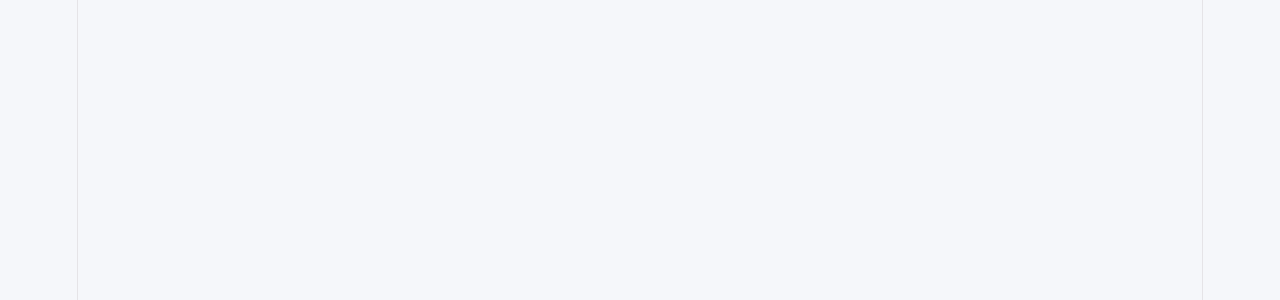
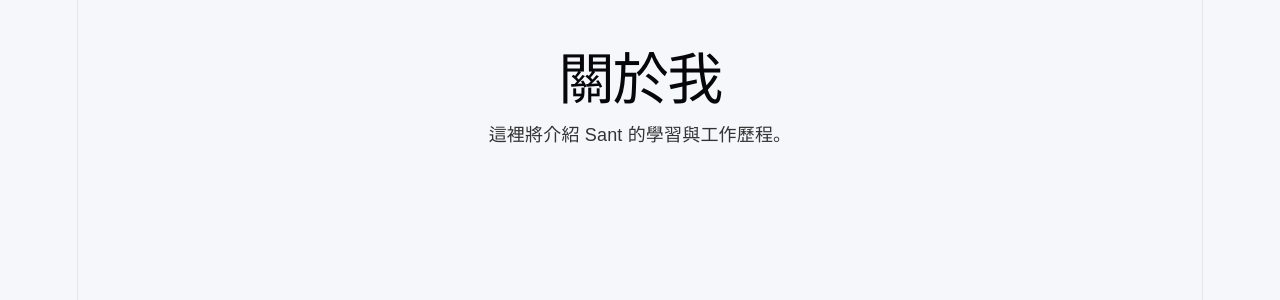
Before and after one commit to jouliwen-sant1120/sant-learning-notes, a React (Vite) app: page /sant-learning-notes/about in a window 1280 px wide. Before the commit this address had no page. Shown: the top 300 px of the page. Built offline with nearby package versions, Linux system fonts and the light colour scheme.

Commit message:
feat: 完成 About 頁面與 Navbar 路由連結 (Day027)

```diff
--- a/src/App.jsx
+++ b/src/App.jsx
@@ -1,3 +1,4 @@
+import About from "./pages/About";
 import "./App.css";
 import { Routes, Route } from "react-router-dom";
 
@@ -7,6 +8,7 @@ import AiWorkflow from "./pages/AiWorkflow";
 function App() {
   return (
     <Routes>
+      <Route path="/about" element={<About />} />
       <Route path="/" element={<Home />} />
       <Route path="/articles/ai-workflow" element={<AiWorkflow />} />
     </Routes>
--- a/src/components/Navbar/Navbar.jsx
+++ b/src/components/Navbar/Navbar.jsx
@@ -1,3 +1,4 @@
+import { Link } from "react-router-dom";
 function Navbar() {
   return (
     <header className="site-header">
@@ -7,8 +8,8 @@ function Navbar() {
       </div>
 
       <nav>
-        <a href="#">首頁</a>
-        <a href="#about">關於我</a>
+        <Link to="/">首頁</Link>
+        <Link to="/about">關於我</Link>
         <a href="#courses">我分享什麼</a>
         <a href="#articles">精選文章</a>
         <a href="#resources">免費資源</a>
--- /dev/null
+++ b/src/pages/About.jsx
@@ -0,0 +1,10 @@
+function About() {
+  return (
+    <main>
+      <h1>關於我</h1>
+      <p>這裡將介紹 Sant 的學習與工作歷程。</p>
+    </main>
+  );
+}
+
+export default About;
```
Also changed, not shown: 1 other file (tests, documents, lock files or other folders).
